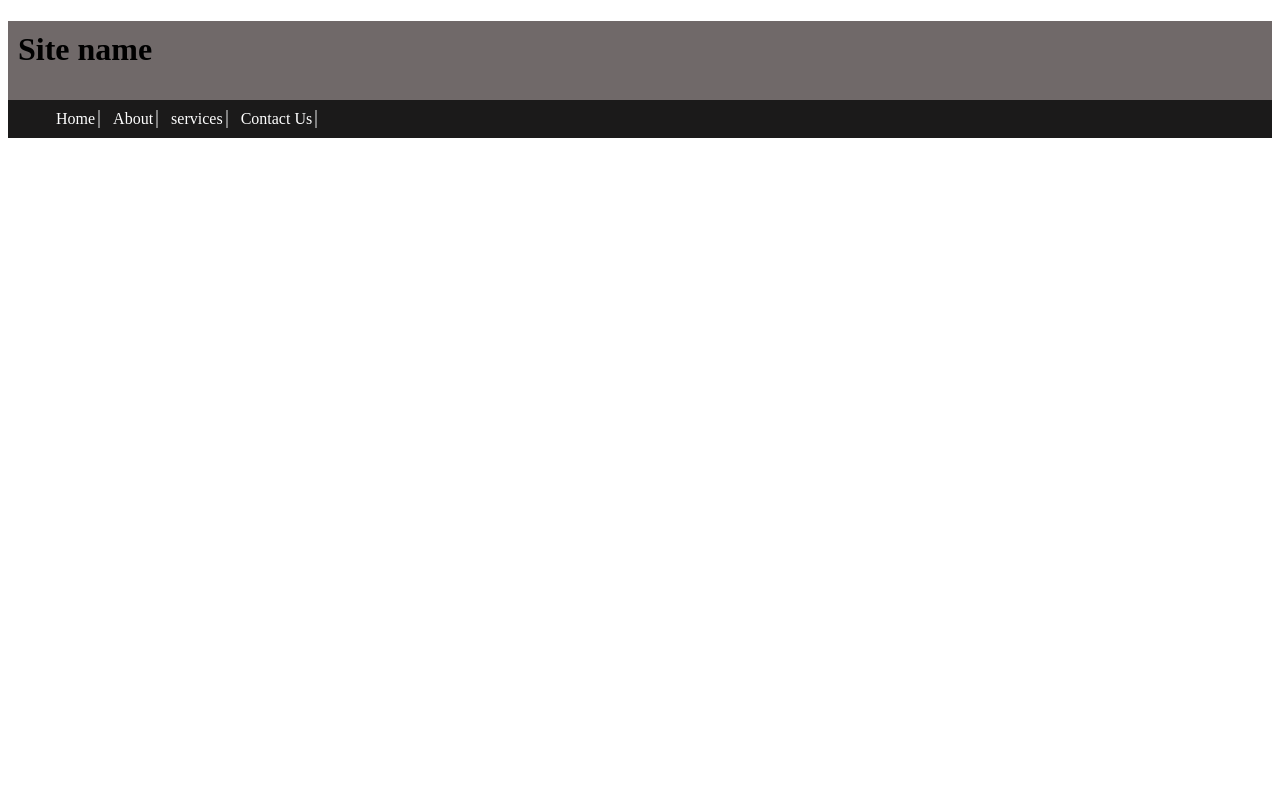
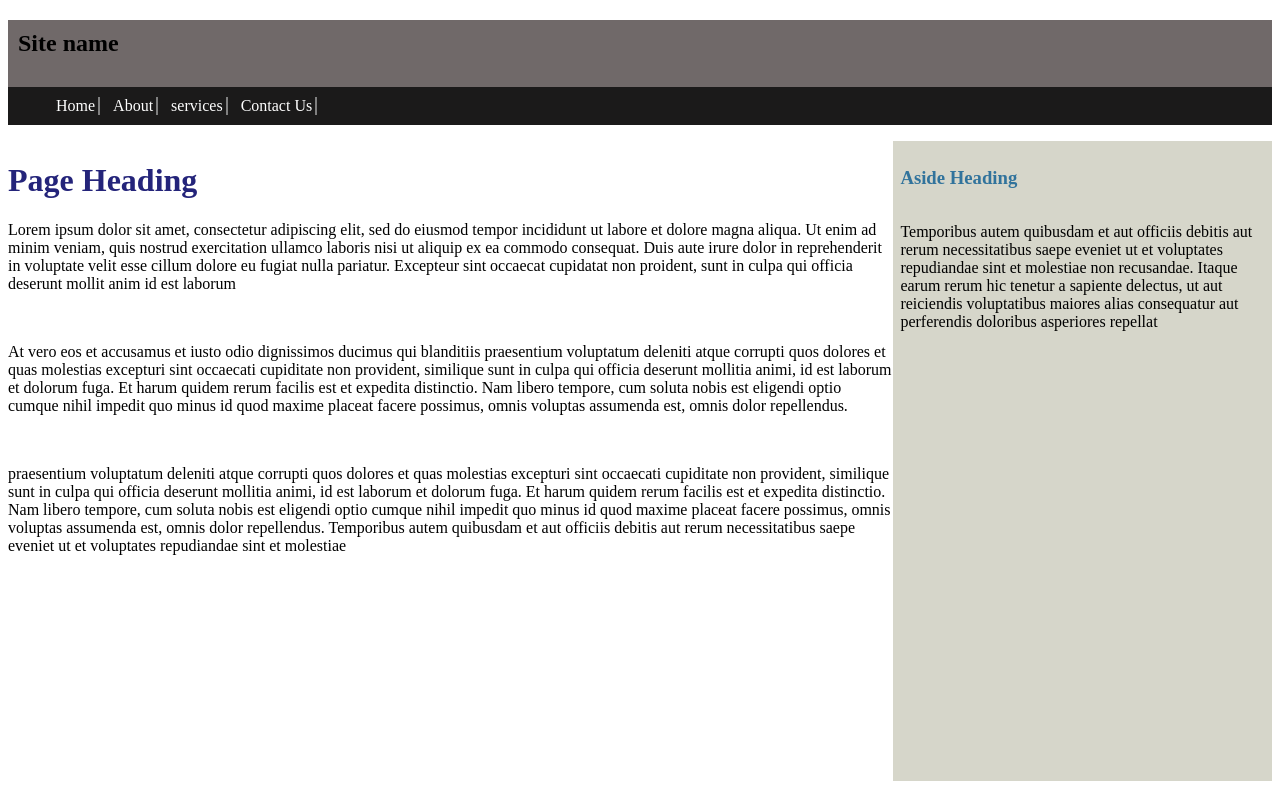
Before and after one commit to AkankshaDCedcoss/Template-2, a plain HTML site: page src/index.html in a window 1280 px wide. Drawn offline with Linux system fonts and the light colour scheme.

Commit message:
this is middle file

```diff
--- a/src/index.html
+++ b/src/index.html
@@ -1,6 +1,7 @@
 <!DOCTYPE html>
 <html lang="en">
   <link rel="stylesheet" href="style.css" />
+  <meta name="viewport" content="width=device-width, initial-scale=1.0" />
   <head>
     <meta charset="UTF-8" />
     <meta http-equiv="X-UA-Compatible" content="IE=edge" />
@@ -8,8 +9,8 @@
     <title>Template 2</title>
   </head>
   <body>
-    <div class="Abc">
-      <h1>Site name</h1>
+    <div class="Abc" id="div1">
+      <h2 id="am">Site name</h2>
 
       <nav class="navbar">
         <ul>
@@ -20,5 +21,52 @@
         </ul>
       </nav>
     </div>
+    <div class="king">
+      <div class="pqr">
+        <h1 id="cat">Page Heading</h1>
+        <p>
+          Lorem ipsum dolor sit amet, consectetur adipiscing elit, sed do
+          eiusmod tempor incididunt ut labore et dolore magna aliqua. Ut enim ad
+          minim veniam, quis nostrud exercitation ullamco laboris nisi ut
+          aliquip ex ea commodo consequat. Duis aute irure dolor in
+          reprehenderit in voluptate velit esse cillum dolore eu fugiat nulla
+          pariatur. Excepteur sint occaecat cupidatat non proident, sunt in
+          culpa qui officia deserunt mollit anim id est laborum
+        </p>
+        <br />
+        <p>
+          At vero eos et accusamus et iusto odio dignissimos ducimus qui
+          blanditiis praesentium voluptatum deleniti atque corrupti quos dolores
+          et quas molestias excepturi sint occaecati cupiditate non provident,
+          similique sunt in culpa qui officia deserunt mollitia animi, id est
+          laborum et dolorum fuga. Et harum quidem rerum facilis est et expedita
+          distinctio. Nam libero tempore, cum soluta nobis est eligendi optio
+          cumque nihil impedit quo minus id quod maxime placeat facere possimus,
+          omnis voluptas assumenda est, omnis dolor repellendus.
+        </p>
+        <br />
+        <p class="para2">
+          praesentium voluptatum deleniti atque corrupti quos dolores et quas
+          molestias excepturi sint occaecati cupiditate non provident, similique
+          sunt in culpa qui officia deserunt mollitia animi, id est laborum et
+          dolorum fuga. Et harum quidem rerum facilis est et expedita
+          distinctio. Nam libero tempore, cum soluta nobis est eligendi optio
+          cumque nihil impedit quo minus id quod maxime placeat facere possimus,
+          omnis voluptas assumenda est, omnis dolor repellendus. Temporibus
+          autem quibusdam et aut officiis debitis aut rerum necessitatibus saepe
+          eveniet ut et voluptates repudiandae sint et molestiae
+        </p>
+      </div>
+      <div class="ijk" id="hum">
+        <h3 id="rat">Aside Heading</h3>
+        <p class="para1">
+          Temporibus autem quibusdam et aut officiis debitis aut rerum
+          necessitatibus saepe eveniet ut et voluptates repudiandae sint et
+          molestiae non recusandae. Itaque earum rerum hic tenetur a sapiente
+          delectus, ut aut reiciendis voluptatibus maiores alias consequatur aut
+          perferendis doloribus asperiores repellat
+        </p>
+      </div>
+    </div>
   </body>
 </html>
--- a/src/style.css
+++ b/src/style.css
@@ -1,7 +1,7 @@
 .Abc {
   background-color: rgb(112, 105, 105);
 }
-h1 {
+#am {
   padding: 10px;
 }
 .navbar {
@@ -28,3 +28,40 @@ h1 {
 .navbar a:hover {
   background-color: green;
 }
+.king {
+  border-right: 2px solid lightyellow;
+  width: 100%;
+}
+.pqr {
+  float: left;
+  width: 70%;
+  margin: 0;
+}
+.ijk {
+  float: left;
+  width: 30%;
+  background-color: rgb(214, 214, 202);
+  padding-bottom: 35%;
+}
+.ijk p {
+  padding: 2%;
+  margin: 0;
+}
+h3 {
+  font-size: 5vm;
+  color: rgb(49, 115, 156);
+  padding: 2%;
+}
+h1 {
+  font-size: 20vm;
+  color: rgb(36, 36, 122);
+}
+p {
+  font-size: 1vm;
+}
+.para1 {
+  padding-bottom: 100px;
+}
+.para2 {
+  padding-bottom: 20px;
+}
```
